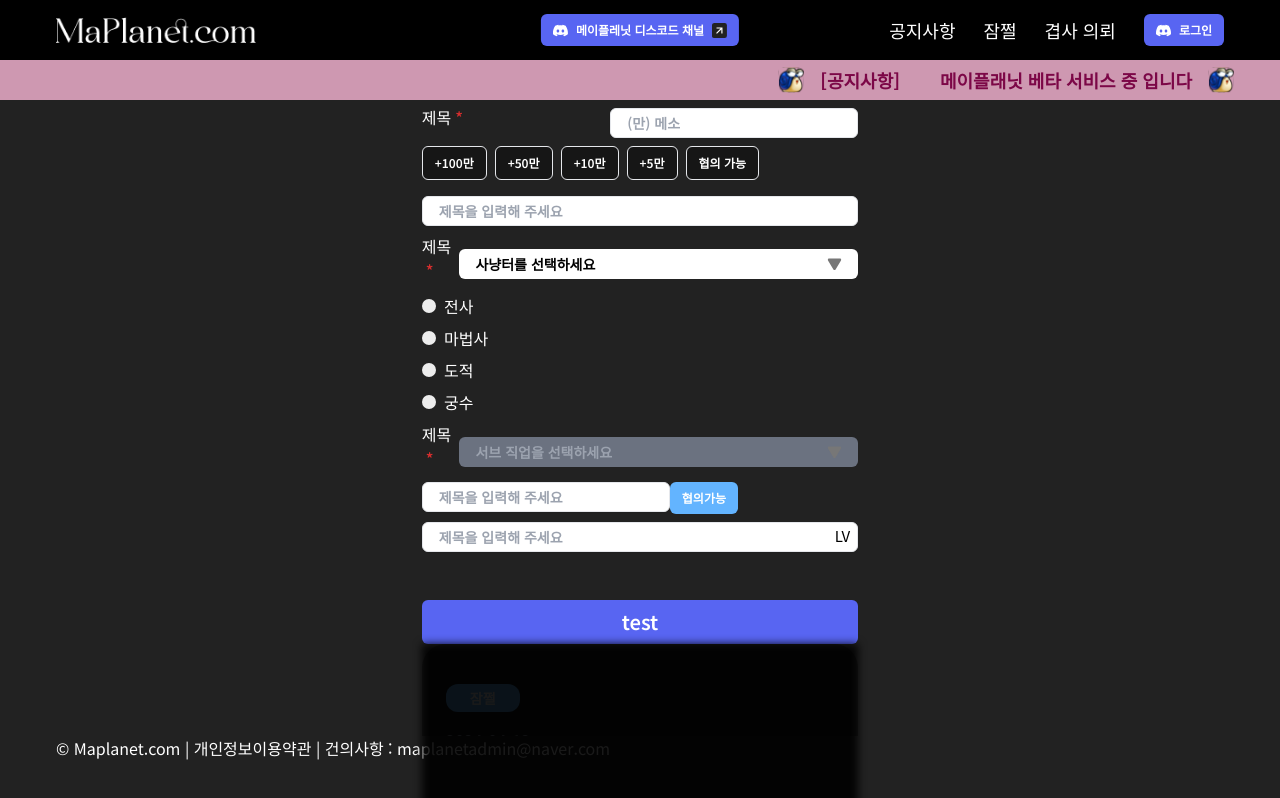
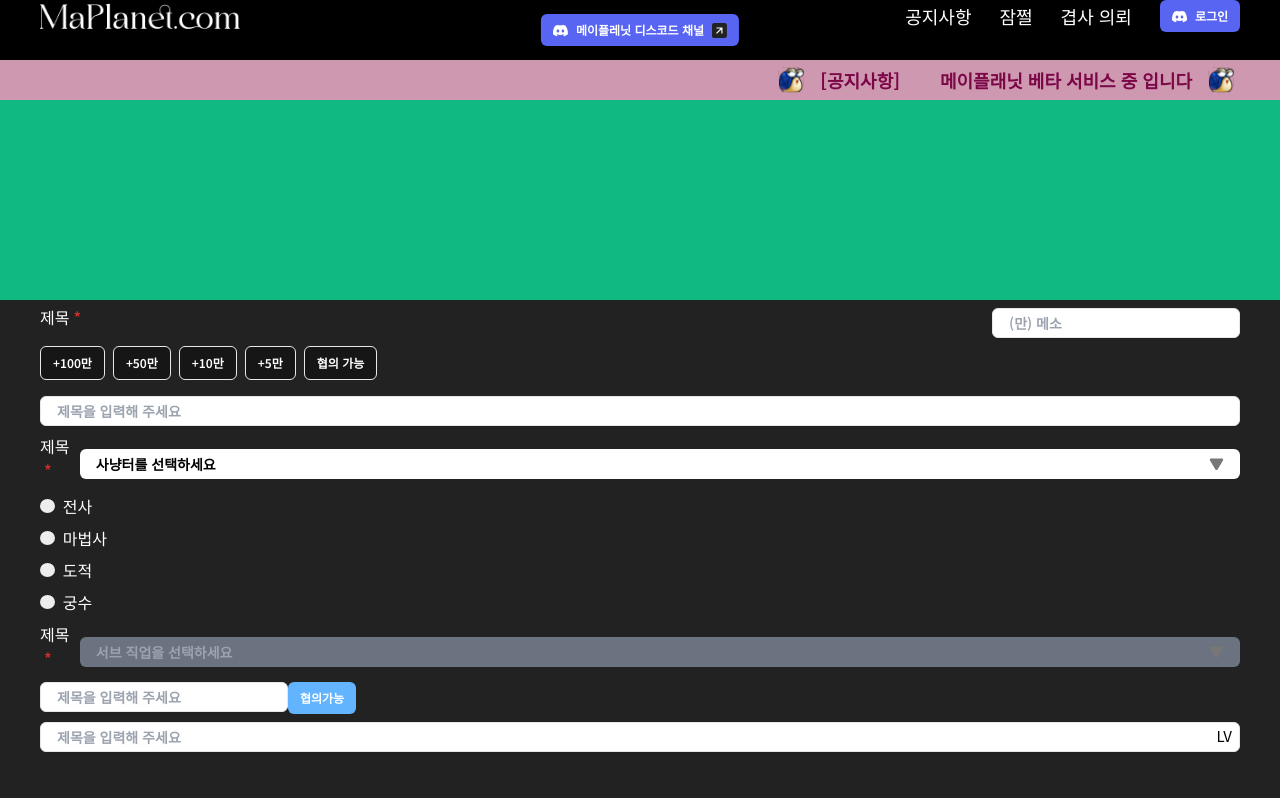
Before and after one commit to osh6006/Maplanet_Front, a Next.js app: page /testcomp in a window 1280 px wide. Shown: the top 798 px of the page. Built offline with nearby package versions, Linux system fonts and the light colour scheme.

Commit message:
Refactor : Footer & Inner 컴포넌트 리팩토링

```diff
--- a/src/app/(home)/layout.tsx
+++ b/src/app/(home)/layout.tsx
@@ -11,7 +11,9 @@ const HomeLayout: React.FunctionComponent<IHomeLayoutProps> = ({ children }) =>
     <div className=''>
       <Navbar />
       <Notification content={'메이플래닛 베타 서비스 중 입니다'} />
-      <div className='flex flex-col items-center justify-between py-[100px]'>{children}</div>
+      <div className='flex flex-col items-center justify-between pb-[50px] pt-[100px] '>
+        {children}
+      </div>
       <Footer />
     </div>
   );
--- a/src/app/(home)/testcomp/page.tsx
+++ b/src/app/(home)/testcomp/page.tsx
@@ -13,6 +13,8 @@ import Button from '@/components/ui/button';
 import FormErrorMessage from '@/components/ui/form-error-message';
 import { filterJobList } from '@/util/util';
 import PostCard from '@/components/ui/post-card';
+import PostBanner from '@/components/ui/post-banner';
+import Inner from '@/components/ui/inner';
 
 const TestCompPage: React.FunctionComponent<any> = ({}) => {
   const { control, handleSubmit, watch } = useForm<IJamjjulPost>();
@@ -25,6 +27,8 @@ const TestCompPage: React.FunctionComponent<any> = ({}) => {
 
   return (
     <div className=''>
+      <PostBanner imgUrl='' />
+      <Inner>
         <form onSubmit={handleSubmit(onSubmit)} className='flex flex-col gap-y-2 text-white'>
           <Controller
             name='meso'
@@ -303,7 +307,9 @@ const TestCompPage: React.FunctionComponent<any> = ({}) => {
                     onChange={onChange}
                     placeholder='제목을 입력해 주세요'
                     labelRequired
-                  icon={<span className=' items-center text-[15px] leading-4 text-black'>LV</span>}
+                    icon={
+                      <span className=' items-center text-[15px] leading-4 text-black'>LV</span>
+                    }
                   />
                   {error ? <FormErrorMessage>{error.message}</FormErrorMessage> : null}
                 </div>
@@ -331,6 +337,7 @@ const TestCompPage: React.FunctionComponent<any> = ({}) => {
           avatarUrl=''
           completed
         />
+      </Inner>
     </div>
   );
 };
--- a/src/components/ui/footer.tsx
+++ b/src/components/ui/footer.tsx
@@ -3,7 +3,7 @@ import Inner from './inner';
 
 const Footer = () => {
   return (
-    <div className='px-main fixed bottom-0 h-16 w-full bg-background text-white'>
+    <div className='px-main bottom-0 h-16 w-full bg-background text-white'>
       <Inner>© Maplanet.com | 개인정보이용약관 | 건의사항 : maplanetadmin@naver.com</Inner>
     </div>
   );
--- a/src/components/ui/inner.tsx
+++ b/src/components/ui/inner.tsx
@@ -5,7 +5,7 @@ interface IInnerProps {
 }
 
 const Inner: React.FunctionComponent<IInnerProps> = ({ children }) => {
-  return <div className='mx-auto flex w-full max-w-[1200px] justify-between px-4'>{children}</div>;
+  return <div className='mx-auto w-full max-w-[1200px] '>{children}</div>;
 };
 
 export default Inner;
--- a/src/components/ui/navbar.tsx
+++ b/src/components/ui/navbar.tsx
@@ -10,6 +10,7 @@ const Navbar = () => {
   return (
     <nav className='fixed z-50 flex h-[60px] w-full bg-black text-white'>
       <Inner>
+        <div className='flex items-center justify-between'>
           <div className='flex items-center space-x-4'>
             <Link href='/'>
               <Image priority={true} src='/images/logo.png' width='200' height='50' alt='logo' />
@@ -31,6 +32,7 @@ const Navbar = () => {
               로그인
             </Button>
           </div>
+        </div>
       </Inner>
     </nav>
   );
--- /dev/null
+++ b/src/components/ui/post-banner.tsx
@@ -0,0 +1,9 @@
+interface IPostBannerProps {
+  imgUrl: string;
+}
+
+const PostBanner: React.FunctionComponent<IPostBannerProps> = ({}) => {
+  return <div className='h-[200px] w-[100dvw] bg-emerald-500'></div>;
+};
+
+export default PostBanner;
--- a/src/components/ui/post-card.tsx
+++ b/src/components/ui/post-card.tsx
@@ -37,7 +37,7 @@ const PostCard: React.FunctionComponent<IPostCardProps> = ({
   completed
 }) => {
   return (
-    <div className='relative flex flex-col  rounded-3xl bg-[#161616] p-10 px-6'>
+    <div className='relative flex flex-col rounded-3xl bg-[#161616] p-10 px-6'>
       {completed ? (
         <div className='absolute inset-0 z-30 flex items-center justify-center'>
           <div className='relative flex h-full w-full items-center justify-center'>
```
Lines whose indentation alone changed are shown as unchanged.
